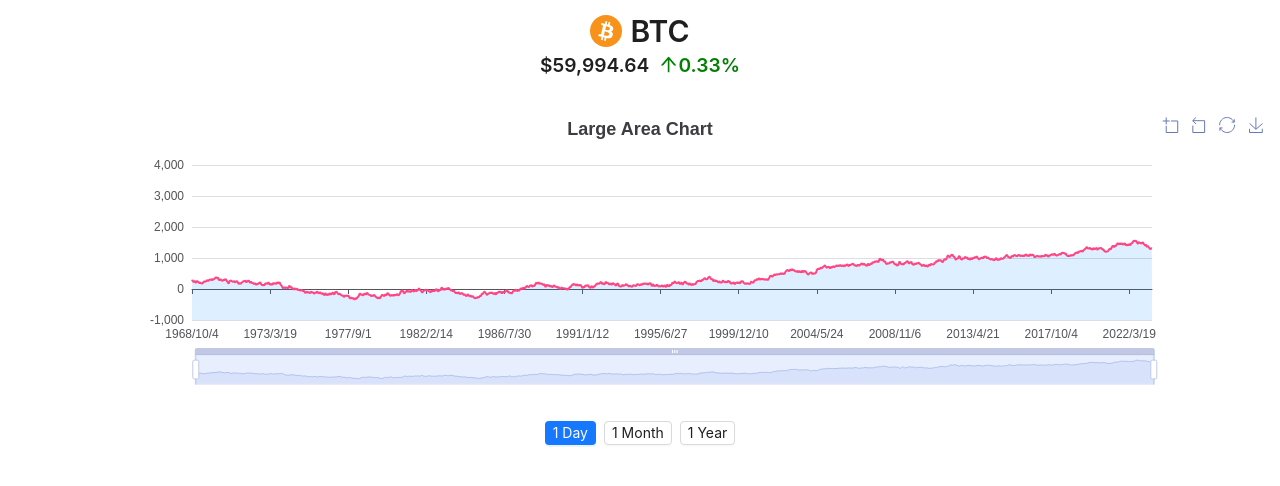
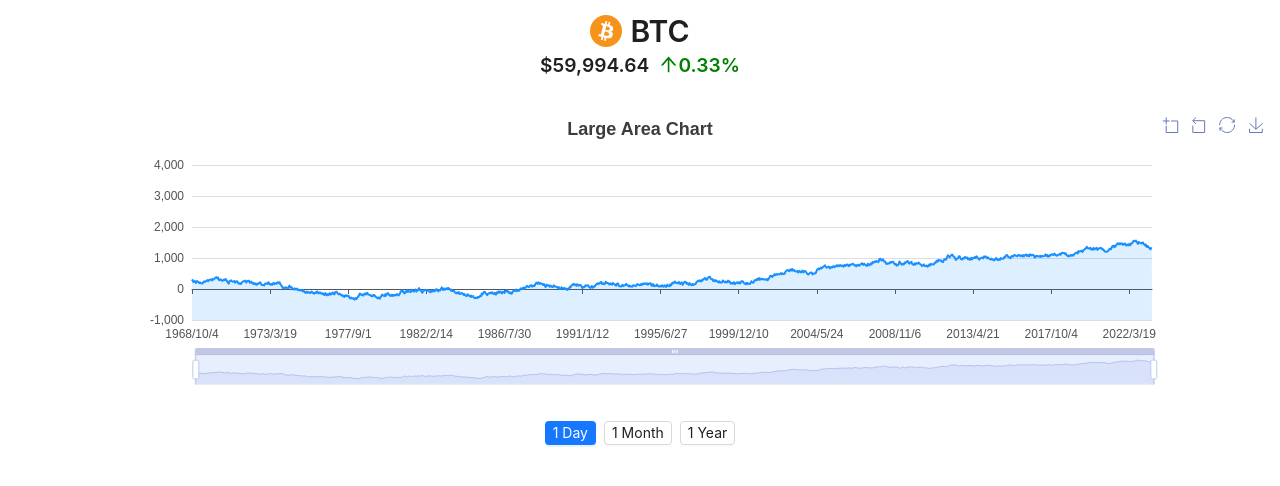
Before and after one commit to romanzalov/bullpen, a React (Vite) app: page / in a window 1280 px wide. Shown: the top 486 px of the page. Built offline with nearby package versions, Linux system fonts and the light colour scheme.

Commit message:
adjusting datazoom

```diff
--- a/src/App.tsx
+++ b/src/App.tsx
@@ -179,8 +179,10 @@
         type: 'line',
         symbol: 'none',
         sampling: 'lttb',
-        itemStyle: {
-          color: 'rgb(255, 70, 131)'
+        lineStyle: {
+          color: "#1890ff",
+          width: 2,
+          join: "round",
         },
         areaStyle: {
           color: "rgba(24, 144, 255, 0.2)",
```
